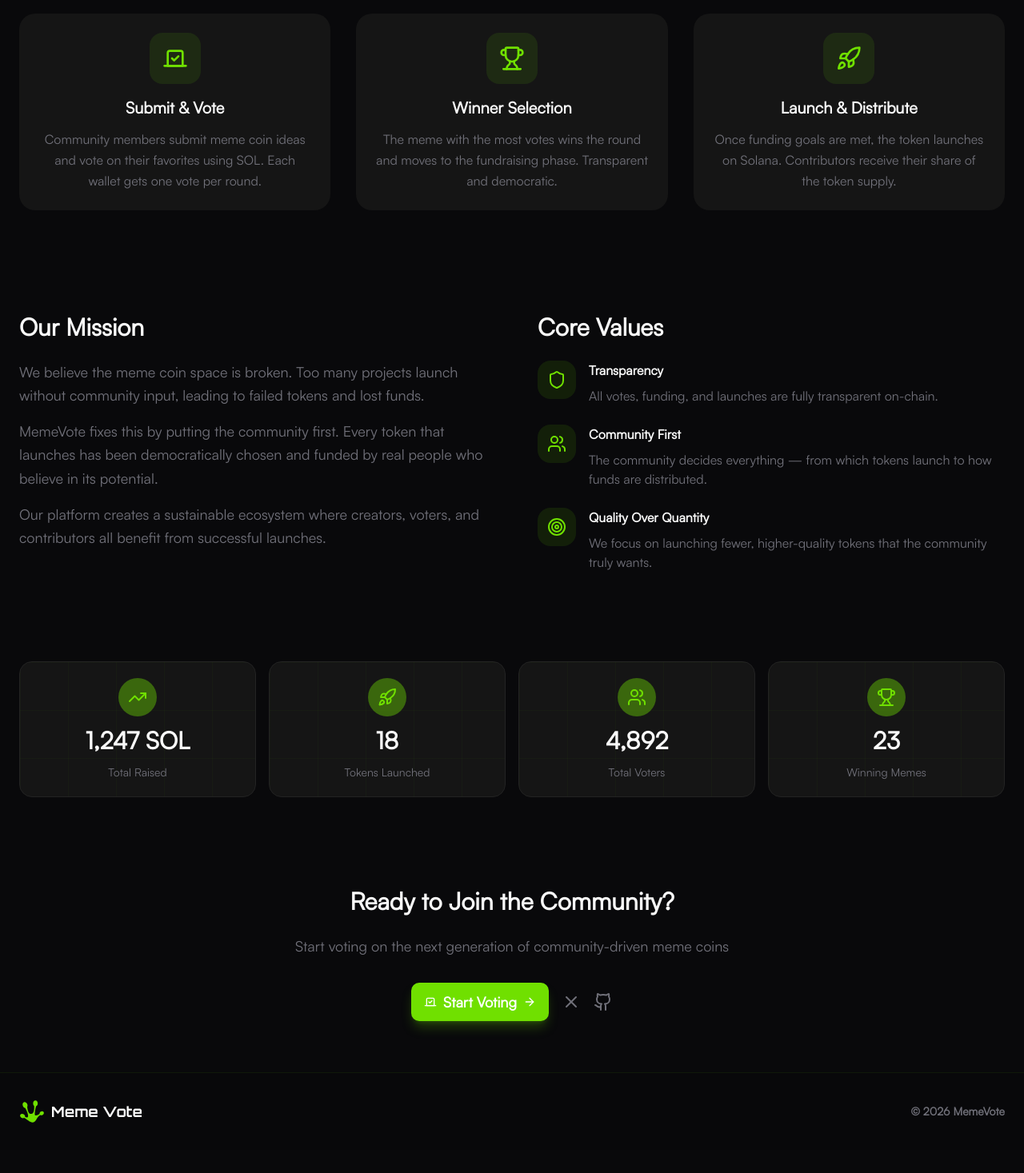
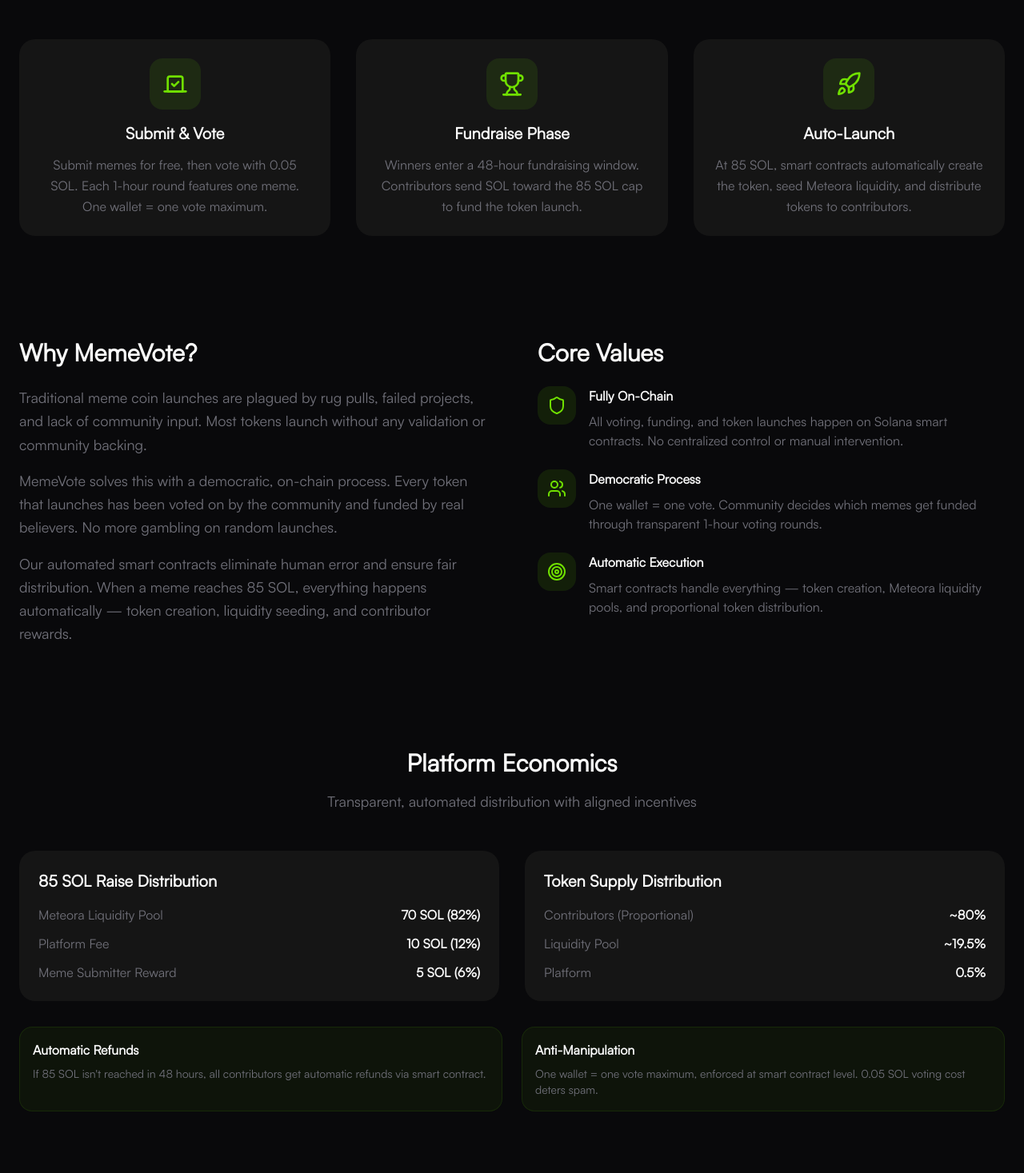
Before and after one commit to 2B-AI/vestor, a Next.js app: page /about in a window 1280 px wide. Shown: the part 683-2150 px from the top of the page at 80% size. Before the commit the page ends 2121 px from the top, so only its background shows below. Built offline with nearby package versions, Linux system fonts and the light colour scheme.

Commit message:
Update About Page

```diff
--- a/src/app/about/page.tsx
+++ b/src/app/about/page.tsx
@@ -37,14 +37,17 @@
 
             <h1 className="mb-6 text-5xl font-extrabold sm:text-6xl">
               Community-Driven
-              <span className="text-gradient block">Meme Coin Launchpad</span>
+              <span className="text-gradient font-orbitron block">
+                Meme Coin Launchpad
+              </span>
             </h1>
 
             <p className="text-muted-foreground mx-auto max-w-3xl text-xl leading-relaxed">
-              MemeVote is the first democratic meme coin launchpad on Solana
-              where the community decides which tokens get funded and launched.
-              No more rug pulls, no more failed launches — only community-vetted
-              winners.
+              MemeVote operates like &quot;American Idol for meme coins&quot; —
+              the community submits, votes on, and funds meme coin launches on
+              Solana. Each 1-hour voting round determines which meme gets
+              funded, with automatic token creation and Meteora liquidity pool
+              seeding.
             </p>
           </motion.div>
         </div>
@@ -58,10 +61,12 @@
           transition={{ delay: 0.2 }}
           className="mb-12 text-center"
         >
-          <h2 className="mb-4 text-3xl font-bold">How MemeVote Works</h2>
+          <h2 className="mb-4 text-3xl font-bold">
+            How <span className="text-gradient font-orbitron">MemeVote</span>{" "}
+            Works
+          </h2>
           <p className="text-muted-foreground text-lg">
-            A simple, transparent process that puts the power in the
-            community&apos;s hands
+            A fully on-chain, transparent process with automatic execution
           </p>
         </motion.div>
 
@@ -71,23 +76,23 @@
               icon: Vote,
               title: "Submit & Vote",
               description:
-                "Community members submit meme coin ideas and vote on their favorites using SOL. Each wallet gets one vote per round.",
+                "Submit memes for free, then vote with 0.05 SOL. Each 1-hour round features one meme. One wallet = one vote maximum.",
               color: "text-primary",
               bgColor: "bg-primary/10",
             },
             {
               icon: Trophy,
-              title: "Winner Selection",
+              title: "Fundraise Phase",
               description:
-                "The meme with the most votes wins the round and moves to the fundraising phase. Transparent and democratic.",
+                "Winners enter a 48-hour fundraising window. Contributors send SOL toward the 85 SOL cap to fund the token launch.",
               color: "text-neon",
               bgColor: "bg-neon/10",
             },
             {
               icon: Rocket,
-              title: "Launch & Distribute",
+              title: "Auto-Launch",
               description:
-                "Once funding goals are met, the token launches on Solana. Contributors receive their share of the token supply.",
+                "At 85 SOL, smart contracts automatically create the token, seed Meteora liquidity, and distribute tokens to contributors.",
               color: "text-solana",
               bgColor: "bg-solana/10",
             },
@@ -121,21 +126,23 @@
             animate={{ opacity: 1, x: 0 }}
             transition={{ delay: 0.4 }}
           >
-            <h2 className="mb-6 text-3xl font-bold">Our Mission</h2>
+            <h2 className="mb-6 text-3xl font-bold">Why MemeVote?</h2>
             <div className="text-muted-foreground space-y-4 text-lg leading-relaxed">
               <p>
-                We believe the meme coin space is broken. Too many projects
-                launch without community input, leading to failed tokens and
-                lost funds.
+                Traditional meme coin launches are plagued by rug pulls, failed
+                projects, and lack of community input. Most tokens launch
+                without any validation or community backing.
               </p>
               <p>
-                MemeVote fixes this by putting the community first. Every token
-                that launches has been democratically chosen and funded by real
-                people who believe in its potential.
+                MemeVote solves this with a democratic, on-chain process. Every
+                token that launches has been voted on by the community and
+                funded by real believers. No more gambling on random launches.
               </p>
               <p>
-                Our platform creates a sustainable ecosystem where creators,
-                voters, and contributors all benefit from successful launches.
+                Our automated smart contracts eliminate human error and ensure
+                fair distribution. When a meme reaches 85 SOL, everything
+                happens automatically — token creation, liquidity seeding, and
+                contributor rewards.
               </p>
             </div>
           </motion.div>
@@ -151,21 +158,21 @@
             {[
               {
                 icon: Shield,
-                title: "Transparency",
+                title: "Fully On-Chain",
                 description:
-                  "All votes, funding, and launches are fully transparent on-chain.",
+                  "All voting, funding, and token launches happen on Solana smart contracts. No centralized control or manual intervention.",
               },
               {
                 icon: Users,
-                title: "Community First",
+                title: "Democratic Process",
                 description:
-                  "The community decides everything — from which tokens launch to how funds are distributed.",
+                  "One wallet = one vote. Community decides which memes get funded through transparent 1-hour voting rounds.",
               },
               {
                 icon: Target,
-                title: "Quality Over Quantity",
+                title: "Automatic Execution",
                 description:
-                  "We focus on launching fewer, higher-quality tokens that the community truly wants.",
+                  "Smart contracts handle everything — token creation, Meteora liquidity pools, and proportional token distribution.",
               },
             ].map((value) => (
               <div key={value.title} className="flex gap-4">
@@ -182,6 +189,104 @@
         </div>
       </section>
 
+      {/* Economics Section */}
+      <section className="mx-auto max-w-7xl px-4 py-16 sm:px-6">
+        <motion.div
+          initial={{ opacity: 0, y: 20 }}
+          animate={{ opacity: 1, y: 0 }}
+          transition={{ delay: 0.6 }}
+          className="mb-12 text-center"
+        >
+          <h2 className="mb-4 text-3xl font-bold">Platform Economics</h2>
+          <p className="text-muted-foreground text-lg">
+            Transparent, automated distribution with aligned incentives
+          </p>
+        </motion.div>
+
+        <div className="grid gap-8 lg:grid-cols-2">
+          {/* SOL Distribution */}
+          <motion.div
+            initial={{ opacity: 0, x: -20 }}
+            animate={{ opacity: 1, x: 0 }}
+            transition={{ delay: 0.7 }}
+            className="rounded-2xl bg-[rgba(21,21,21,1)] p-6"
+          >
+            <h3 className="mb-4 text-xl font-bold">
+              85 SOL Raise Distribution
+            </h3>
+            <div className="space-y-3">
+              <div className="flex items-center justify-between">
+                <span className="text-muted-foreground">
+                  Meteora Liquidity Pool
+                </span>
+                <span className="font-bold">70 SOL (82%)</span>
+              </div>
+              <div className="flex items-center justify-between">
+                <span className="text-muted-foreground">Platform Fee</span>
+                <span className="font-bold">10 SOL (12%)</span>
+              </div>
+              <div className="flex items-center justify-between">
+                <span className="text-muted-foreground">
+                  Meme Submitter Reward
+                </span>
+                <span className="font-bold">5 SOL (6%)</span>
+              </div>
+            </div>
+          </motion.div>
+
+          {/* Token Distribution */}
+          <motion.div
+            initial={{ opacity: 0, x: 20 }}
+            animate={{ opacity: 1, x: 0 }}
+            transition={{ delay: 0.8 }}
+            className="rounded-2xl bg-[rgba(21,21,21,1)] p-6"
+          >
+            <h3 className="mb-4 text-xl font-bold">
+              Token Supply Distribution
+            </h3>
+            <div className="space-y-3">
+              <div className="flex items-center justify-between">
+                <span className="text-muted-foreground">
+                  Contributors (Proportional)
+                </span>
+                <span className="font-bold">~80%</span>
+              </div>
+              <div className="flex items-center justify-between">
+                <span className="text-muted-foreground">Liquidity Pool</span>
+                <span className="font-bold">~19.5%</span>
+              </div>
+              <div className="flex items-center justify-between">
+                <span className="text-muted-foreground">Platform</span>
+                <span className="font-bold">0.5%</span>
+              </div>
+            </div>
+          </motion.div>
+        </div>
+
+        {/* Key Features */}
+        <motion.div
+          initial={{ opacity: 0, y: 20 }}
+          animate={{ opacity: 1, y: 0 }}
+          transition={{ delay: 0.9 }}
+          className="mt-8 grid gap-6 sm:grid-cols-2"
+        >
+          <div className="bg-primary/5 border-primary/10 rounded-xl border p-4">
+            <h4 className="mb-2 font-bold">Automatic Refunds</h4>
+            <p className="text-muted-foreground text-sm">
+              If 85 SOL isn&apos;t reached in 48 hours, all contributors get
+              automatic refunds via smart contract.
+            </p>
+          </div>
+          <div className="bg-neon/5 border-neon/10 rounded-xl border p-4">
+            <h4 className="mb-2 font-bold">Anti-Manipulation</h4>
+            <p className="text-muted-foreground text-sm">
+              One wallet = one vote maximum, enforced at smart contract level.
+              0.05 SOL voting cost deters spam.
+            </p>
+          </div>
+        </motion.div>
+      </section>
+
       {/* Stats Section */}
       <Stats />
 
@@ -194,10 +299,11 @@
           className="text-center"
         >
           <h2 className="mb-6 text-3xl font-bold">
-            Ready to Join the Community?
+            Ready to Shape the Future of Meme Coins?
           </h2>
           <p className="text-muted-foreground mb-8 text-lg">
-            Start voting on the next generation of community-driven meme coins
+            Join 1-hour voting rounds, contribute to fundraises, and earn tokens
+            from successful launches
           </p>
 
           <div className="flex flex-col items-center gap-4 sm:flex-row sm:justify-center">
```
